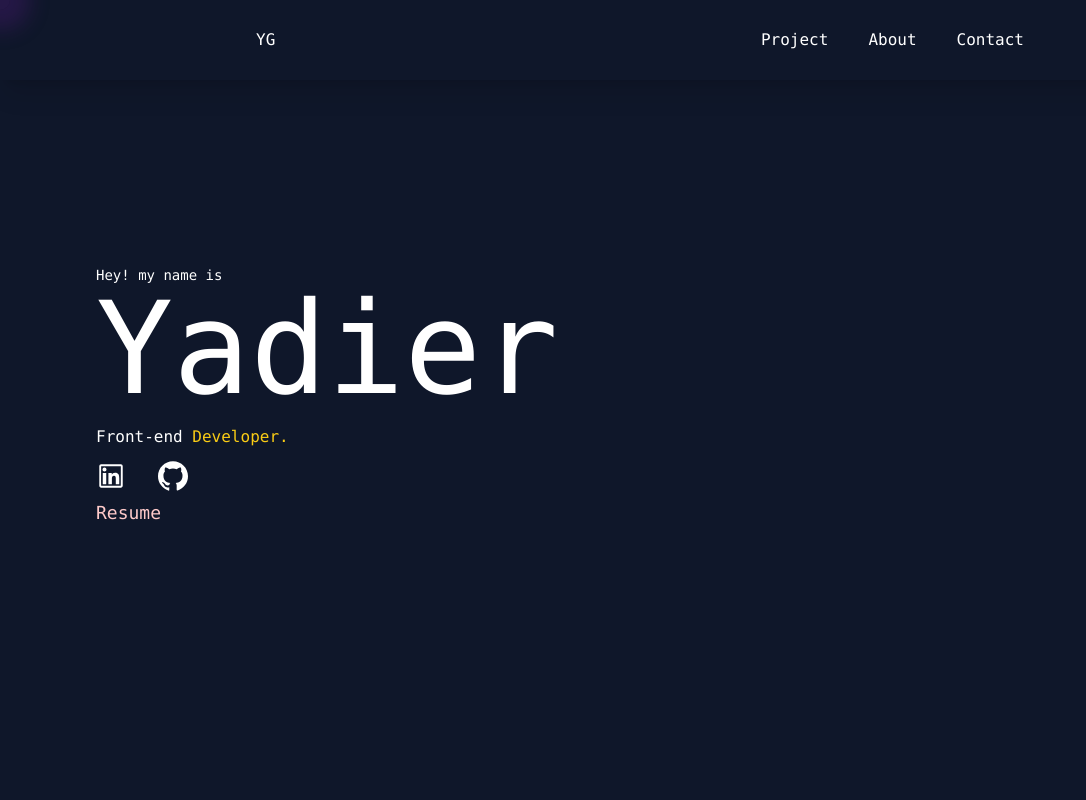
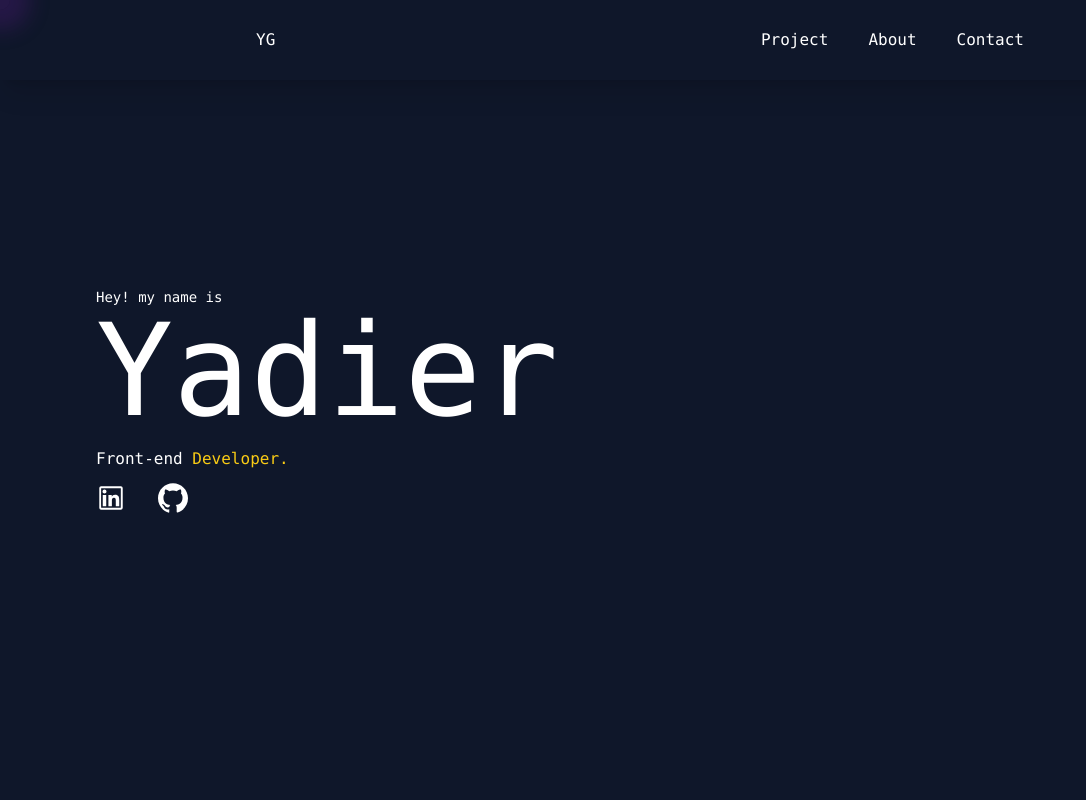
Before and after one commit to Yadier01/MyPersonalPortafolio, a React (Vite) app: page / in a window 1280 px wide. Shown: the top 800 px of the page, without its empty margins (0-1086 px from the left). Built offline with nearby package versions, Linux system fonts and the light colour scheme; a web font is replaced by a local one.

Commit message:
Commentend out code

```diff
--- a/src/components/SartingSection.tsx
+++ b/src/components/SartingSection.tsx
@@ -28,11 +28,12 @@ const Main = () => {
               <SiGithub className="text-3xl"></SiGithub>
             </a>
           </div>
-          <div className="text-lg py-2 ">
+          {/* Resume will be added when completed */}
+          {/* <div className="text-lg py-2 ">
             <a href="#" className="text-red-200">
               Resume
             </a>
-          </div>
+          </div> */}
         </div>
       </div>
     </section>
```
